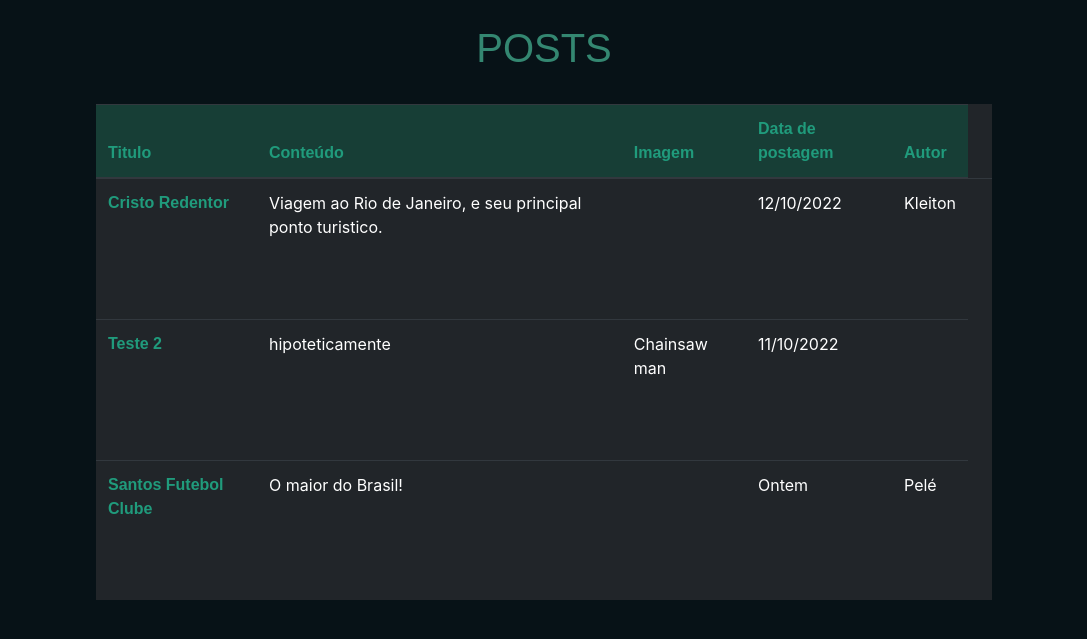
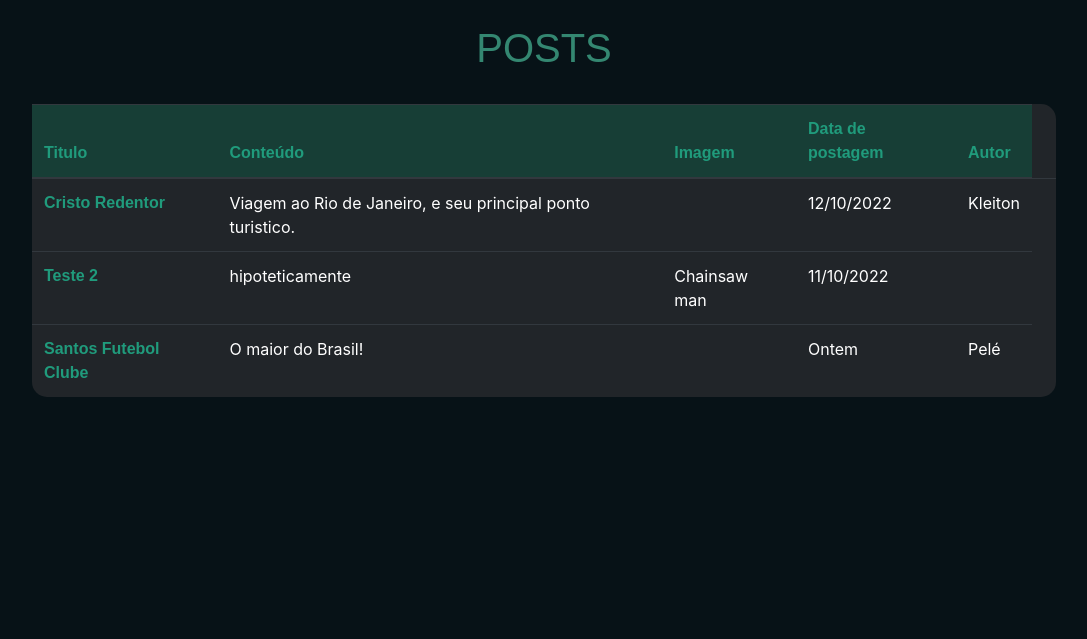
Before and after one commit to KleitonEwerton/kletretenimento, a PHP site: template app/views/site/listaposts.html in a window 1280 px wide. Shown: the top 639 px of the page, without its empty margins (96-1183 px from the left). Run offline with PHP 8.4, Linux system fonts and the light colour scheme; the template is opened without the code that fills it, so the values that code supplies are empty; some libraries are stand-ins or nearby versions; some web fonts are replaced.

Commit message:
muda detalhes na estilização

```diff
--- a/public/css/listaposts.css
+++ b/public/css/listaposts.css
@@ -9,9 +9,12 @@
 }
 
 .table-container{
-    display: flex;
-    width: 70%;
+    width: 80%;
     height: 80%;
+}
+
+.tabela{
+    border-radius: 15px;
 }
 
 .tabela thead{
@@ -21,9 +24,10 @@
 .tabela th {
     font-family: 'Montserrat', sans-serif;
     color: #209b7c;
+    cursor: default;
 }
 
-.tabela tr{
+.tabela td{
     cursor: pointer;
 }
 
```
